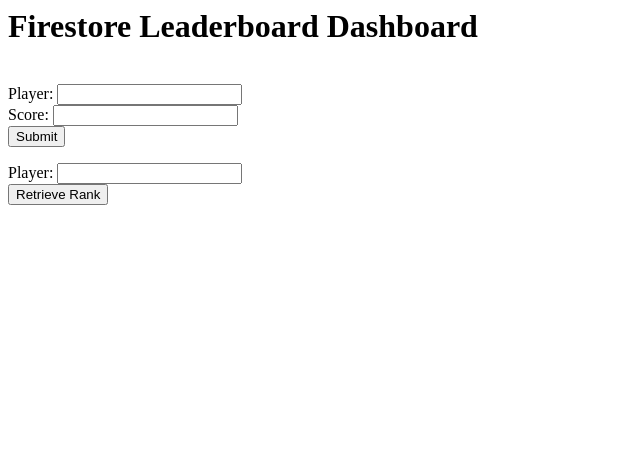
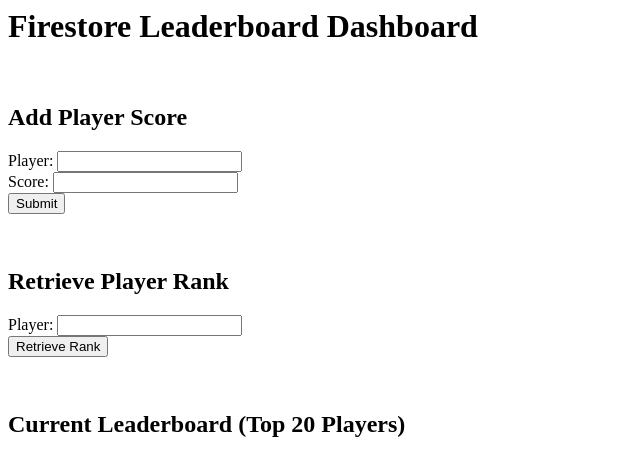
Before and after one commit to ryanmats/firestore-leaderboard, a Flask app: page / in a window 1280 px wide. Shown: the top 476 px of the page, without its empty margins (0-640 px from the left). Run offline with Flask 2, Linux system fonts and the light colour scheme; some libraries are stand-ins or nearby versions.

Commit message:
Added basic Top 20 Leaderboard retrieval functionality

```diff
--- a/templates/dashboard.html
+++ b/templates/dashboard.html
@@ -4,12 +4,15 @@
 
 <html>
   <body>
+    <h2>Add Player Score</h2>
     <form action="add_score" method="POST" enctype="multipart/form-data">
       Player: <input type="text" name="player"><br>
       Score: <input type="text" name="score"><br>
       <input type="submit" name="submit" value="Submit">
     </form>
+    <br>
 
+    <h2>Retrieve Player Rank</h2>
     <form action="retrieve_rank" method="POST" enctype="multipart/form-data">
       Player: <input type="text" name="player"><br>
       <input type="submit" name="submit" value="Retrieve Rank">
@@ -19,6 +22,12 @@
       <p>Player: {{player}}</p>
       <p>Player Rank: {{player_rank}}</p>
     {% endif %}
+
+    <br>
+
+    <div id="leaderboard">
+      <h2>Current Leaderboard (Top 20 Players)</h2>
+    </div>
 
     <!-- Fetch the Firebase and Cloud Firestore Javascript libraries -->
     <script src="https://www.gstatic.com/firebasejs/4.10.0/firebase.js"></script>
@@ -37,6 +46,27 @@
       // Initialize Firebase and Cloud Firestore
       firebase.initializeApp(config);
       var db = firebase.firestore();
+
+      // Fetch current top 20 leaderboard and display it on the dashboard
+      var leaderboardRef = db.collection("leaderboard").doc("leaderboard");
+      leaderboardRef.get().then(function(doc) {
+        if (doc.exists) {
+          var leaders = doc.data().top20;
+          var numLeaders = leaders.length;
+          for (var i = 0; i < numLeaders; i++) {
+            var leader = leaders[i];
+            var leaderName = leader.name;
+            var leaderScore = leader.maxScore;
+            var rank = i + 1;
+            var leaderHTMLString = '<p><b>#' + rank + ' ' + leaderName + ' ' + leaderScore + '</b></p>';
+            document.getElementById("leaderboard").innerHTML += leaderHTMLString;
+          }
+        } else {
+          console.log("No such document!");
+        }
+      }).catch(function(error) {
+        console.log("Error getting document:", error);
+      });
     </script>
   </body>
 </html>
```
